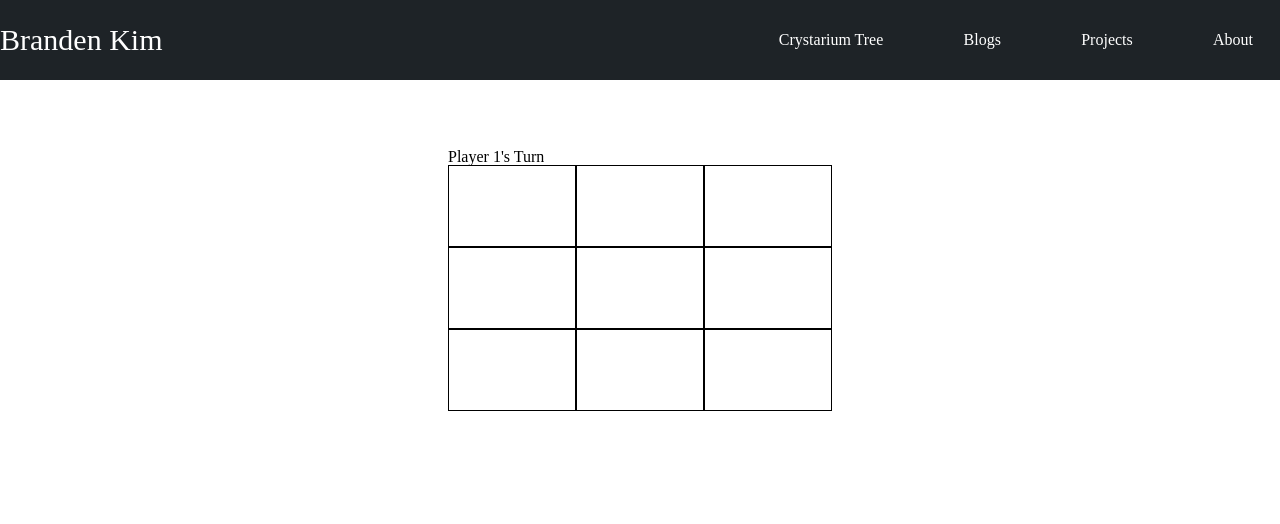
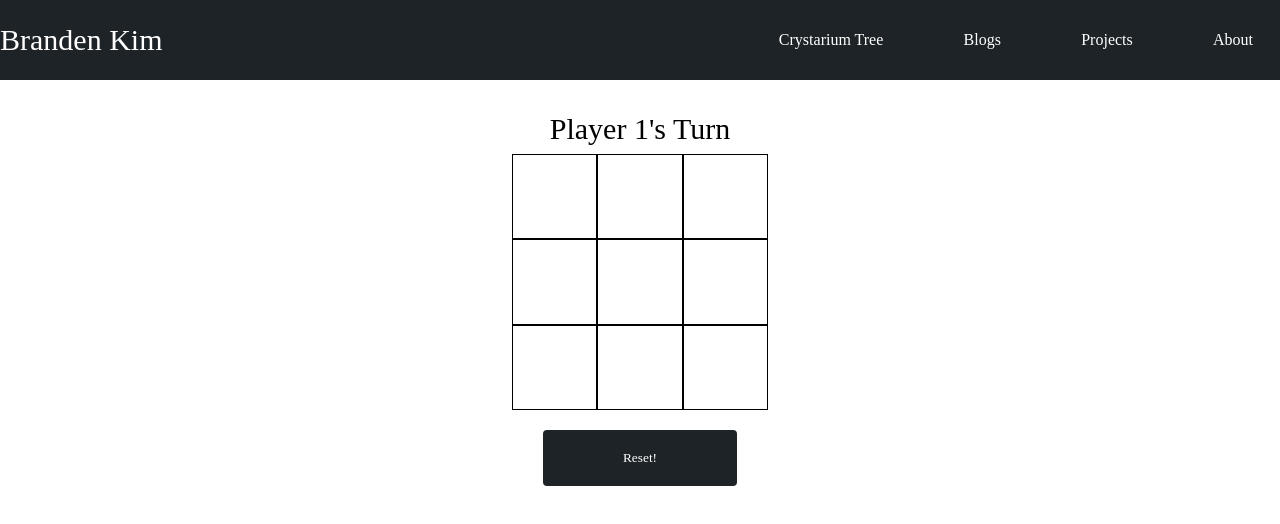
Before and after one commit to psiionik/CrystariumTree, a React (Create React App) app in the folder webfrontend/: page / in a window 1280 px wide. Shown: the top 524 px of the page. Built offline with nearby package versions, Linux system fonts and the light colour scheme; what webfontloader would draw is missing.

Commit message:
Added state loading, draw logic, and updated styles

```diff
--- a/webfrontend/src/App.module.scss
+++ b/webfrontend/src/App.module.scss
@@ -4,6 +4,7 @@
 }
 
 .centered {
+  margin-top: 20px;
   display: flex;
   justify-content: center;
   align-items: center;
--- a/webfrontend/src/Containers/TicTacToe/Board.module.scss
+++ b/webfrontend/src/Containers/TicTacToe/Board.module.scss
@@ -1,5 +1,5 @@
 .board {
     display: flex;
-    width: 30vw;
+    width: 20vw;
     flex-wrap: wrap;
 }
--- a/webfrontend/src/Containers/TicTacToe/Board.tsx
+++ b/webfrontend/src/Containers/TicTacToe/Board.tsx
@@ -7,6 +7,7 @@ import Square from './Square'
 interface BoardProps {
     board: string[][];
     clickFunction: (e: React.MouseEvent<HTMLDivElement, MouseEvent>, row_index: number, col_index: number) => void;
+    playing: boolean
 }
 
 export default class Board extends React.Component<BoardProps>{
@@ -19,7 +20,7 @@ export default class Board extends React.Component<BoardProps>{
             <div className={styles.board}>
                 {this.props.board.map((list, row_index) => {
                     return list.map((item, col_index) => {
-                        return <Square key={(3 * row_index)+ col_index} row_index={row_index} col_index={col_index} item={item} clickFunction={this.props.clickFunction} />
+                        return <Square key={(3 * row_index)+ col_index} row_index={row_index} col_index={col_index} item={item} clickFunction={this.props.clickFunction} playing={this.props.playing} />
                     })
                 })}
             </div>
--- a/webfrontend/src/Containers/TicTacToe/Square.module.scss
+++ b/webfrontend/src/Containers/TicTacToe/Square.module.scss
@@ -1,6 +1,5 @@
 .square {
-    height: 10vh;
-    width: 10vh;
+    width: 50%;
     border-style: solid;
     border-width: thin;
     flex: 1 0 25%;
@@ -9,6 +8,12 @@
     display: flex;
 }
 
+.square::after {
+    content: "";
+    display: block;
+    padding-bottom: 100%;
+}
+
 .clickable {
     width: 100%;
     height: 100%;
--- a/webfrontend/src/Containers/TicTacToe/Square.tsx
+++ b/webfrontend/src/Containers/TicTacToe/Square.tsx
@@ -10,6 +10,7 @@ interface SquareProps {
     clickFunction: (e: React.MouseEvent<HTMLDivElement, MouseEvent>, row_index: number, col_index: number) => void;
     col_index: number;
     row_index: number;
+    playing: boolean;
 }
 
 export default class Square extends React.Component<SquareProps, {}> {
@@ -22,8 +23,8 @@ export default class Square extends React.Component<SquareProps, {}> {
             <div className={styles.square}>
                 {this.props.item === "X" ? <FiX color="red" size="5em"/> :
                  this.props.item ==="O" ? <FiCircle color="green" size="5em"/> :
-                <div className={styles.clickable} onClick={(e) => this.props.clickFunction(e, this.props.row_index, this.props.col_index)}>
-                </div>}
+                 this.props.playing ? <div className={styles.clickable} onClick={(e) => this.props.clickFunction(e, this.props.row_index, this.props.col_index)}></div>
+                 : <div></div>}
             </div>
         )
     }
--- /dev/null
+++ b/webfrontend/src/Containers/TicTacToe/Tictac.module.scss
@@ -0,0 +1,48 @@
+@import "../../config-styles";
+
+.player-text {
+    text-align: center;
+    font-family: $desired-font;
+    font-size: $header-font-size;
+    margin-bottom: 10px;
+}
+
+.buttonResetContainer {
+    display: flex;
+    justify-content: center;
+    align-items: center;
+}
+
+.buttonReset {
+    margin-top: 20px;
+    padding: 20px 80px;
+    background-color: $basic-background-color;
+    color: white;
+    border: none;
+    font-family: $desired-font;
+    border-radius: 4px;
+    cursor: pointer;
+}
+
+.stateContainer {
+    position: absolute;
+    margin-left: auto;
+    margin-right: auto;
+    left: 0;
+    right: 0;
+    width: 500px;
+    display: flex;
+    flex-direction: column;
+    justify-content: center;
+    align-items: center;
+}
+
+.stateBox {
+    margin-top: 10px;
+    padding: 5px 10px;
+    background-color: $basic-background-color;
+    color: white;
+    font-family: $desired-font;
+    cursor: pointer;
+    border-radius: 4px;
+}
--- a/webfrontend/src/Containers/TicTacToe/Tictac.tsx
+++ b/webfrontend/src/Containers/TicTacToe/Tictac.tsx
@@ -1,10 +1,17 @@
 import React from 'react';
 
+import styles from './Tictac.module.scss'
+
 import Board from './Board'
+import { networkInterfaces } from 'os';
+import { relative } from 'path';
 
 interface TictacState {
     board: string[][];
     playerOneTurn: boolean;
+    playing: boolean;
+    draw: boolean;
+    states: Array<string[][]>;
 }
 
 export default class Tictac extends React.Component<{}, TictacState> {
@@ -13,41 +20,180 @@ export default class Tictac extends React.Component<{}, TictacState> {
 
         this.state = {
             playerOneTurn: true,
+            playing: true,
+            draw: false,
             board: [["-", "-", "-"],
                     ["-", "-", "-"],
-                    ["-", "-", "-"]]
+                    ["-", "-", "-"]],
+            states: [],
         }
         this.handleClick = this.handleClick.bind(this)
     }
 
     handleClick(e: React.MouseEvent<HTMLDivElement, MouseEvent>, row_index: number, col_index: number){
         let mutable_board = this.state.board
+        let states_array = this.state.states;
+
+        if (this.state.playing) {
             if (this.state.playerOneTurn) {
                 if (mutable_board[row_index][col_index] === "-"){
                     mutable_board[row_index][col_index] = "X"
+                    let newArray = mutable_board.map(function(arr) {
+                        return arr.slice();
+                    });
+                    states_array.push(newArray)
                     this.setState({
                         board: mutable_board,
-                    playerOneTurn: false
+                        playerOneTurn: false,
+                        states: states_array,
                     })
                 }
             }
             else {
                 if (mutable_board[row_index][col_index] === "-"){
                     mutable_board[row_index][col_index] = "O"
+                    let newArray = mutable_board.map(function(arr) {
+                        return arr.slice();
+                    });
+                    states_array.push(newArray)
                     this.setState({
                         board: mutable_board,
                         playerOneTurn: true,
+                        states: states_array,
                     })
                 }
 
+            }
+        }
+        if (this.isGameOver()) {
+            this.setState({
+                playing: false
+            })
+        }
+        else {
+            if(this.isDraw()){
+                this.setState({
+                    playing: false,
+                    draw: true,
+                })
+            }
+        }
+    }
+
+    isDraw() {
+        let board = this.state.board;
+        for (let i = 0; i < board.length; i++){
+            for (let j = 0; j < board[0].length; j++){
+                if (board[i][j] === "-"){
+                    return false
+                }
+            }
+        }
+
+        return true
+    }
+
+    isGameOver() {
+        let board = this.state.board
+        for (let row = 0; row < board.length; row++){
+            if (board[row][0] === "X" && board[row][1] === "X" && board[row][2] === "X"){
+                return true
+            }
+
+            if (board[row][0] === "O" && board[row][1] === "O" && board[row][2] === "O"){
+                return true
+            }
+        }
+
+        for (let col = 0; col < board[0].length; col++){
+            if (board[0][col] === "X" && board[1][col] === "X" && board[2][col] === "X"){
+                return true
+            }
+
+            if (board[0][col] === "O" && board[1][col] === "O" && board[2][col] === "O"){
+                return true
+            }
+        }
+
+        if ((board[0][0] === "X" && board[1][1] === "X" && board[2][2] === "X") || (board[0][0] === "O"  && board[1][1] === "O" && board[2][2] === "O")) {
+            return true
+        }
+
+        if ((board[0][2] === "X" && board[1][1] === "X" && board[2][0] === "X") || (board[0][2] === "O"  && board[1][1] === "O" && board[2][0] === "O")) {
+            return true
+        }
+
+        return false
+    }
+
+    reset() {
+        this.setState({
+            playerOneTurn: true,
+            playing: true,
+            draw: false,
+            board: [["-", "-", "-"],
+                    ["-", "-", "-"],
+                    ["-", "-", "-"]],
+            states: [],
+        })
+    }
+
+    goBack(board: string[][], turn: number) {
+        let new_states: string[][][] = []
+
+        for (let i = 0; i < this.state.states.length; i++) {
+            if (i < turn) {
+                let new_matrix: string[][] = []
+                for (let j = 0; j < board.length; j++){
+                    let new_row: string[] = []
+                    for (let k = 0; k < board[0].length; k++) {
+                        new_row.push(this.state.states[i][j][k])
+                    }
+                    new_matrix.push(new_row)
+                }
+                new_states.push(new_matrix)
+            }
+        }
+
+        if(turn % 2 == 0){
+            this.setState({
+                playerOneTurn: true,
+                playing: true,
+                draw: false,
+                board: board,
+                states: new_states,
+            })
+        }
+        else {
+            this.setState({
+                playerOneTurn: false,
+                playing: true,
+                draw: false,
+                board: board,
+                states: new_states,
+            })
         }
     }
 
     render() {
         return (
             <div>
-                {this.state.playerOneTurn ? <h1>Player 1's Turn</h1> : <h1>Player 2's Turn</h1>}
-                <Board board={this.state.board} clickFunction={this.handleClick} />
+                <div className={styles["player-text"]}>
+                    {this.state.playing ? this.state.playerOneTurn ? "Player 1's Turn" : "Player 2's Turn" :
+                        this.state.draw ? "It's a draw!" : this.state.playerOneTurn ? "Player 2 wins!" : "Player 1 wins!"
+                    }
+                </div>
+                <Board board={this.state.board} clickFunction={this.handleClick} playing={this.state.playing} />
+                <div className={styles.buttonResetContainer}>
+                    <button className={styles.buttonReset} onClick={() => this.reset()}>Reset!</button>
+                </div>
+                <div className={styles.stateContainer}>
+                {
+                    this.state.states.map((board, index) => {
+                        return <div className={styles.stateBox} key={index} onClick={() => this.goBack(board, index+1)}>Go back to move #{index + 1}</div>
+                    })
+                }
+                </div>
             </div>
         )
     }
--- a/webfrontend/src/_config-styles.scss
+++ b/webfrontend/src/_config-styles.scss
@@ -3,6 +3,7 @@
 // ###########################################################################
 $desired-font:  "Roboto Mono";
 $fallback-font: "Arial, Helvetica, sans-serif";
+$header-font-size: 30px;
 
 // ###########################################################################
 // COLORS
```
Lines whose indentation alone changed are shown as unchanged.
